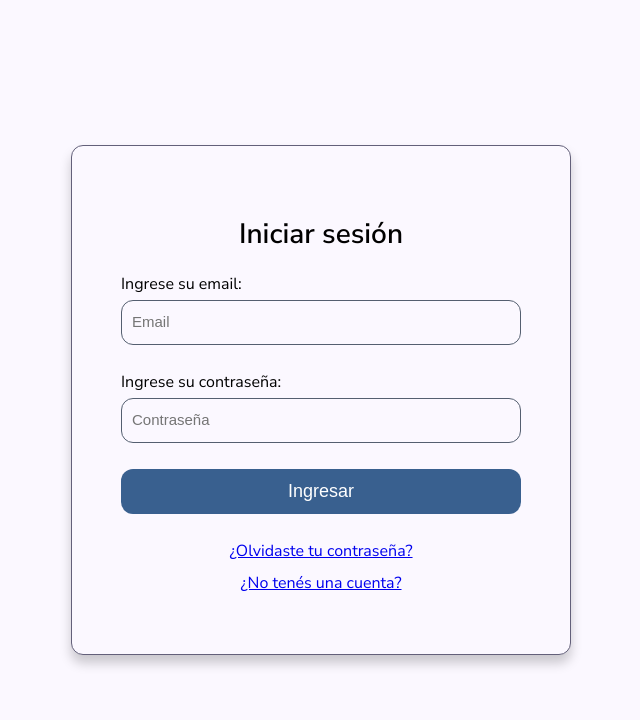
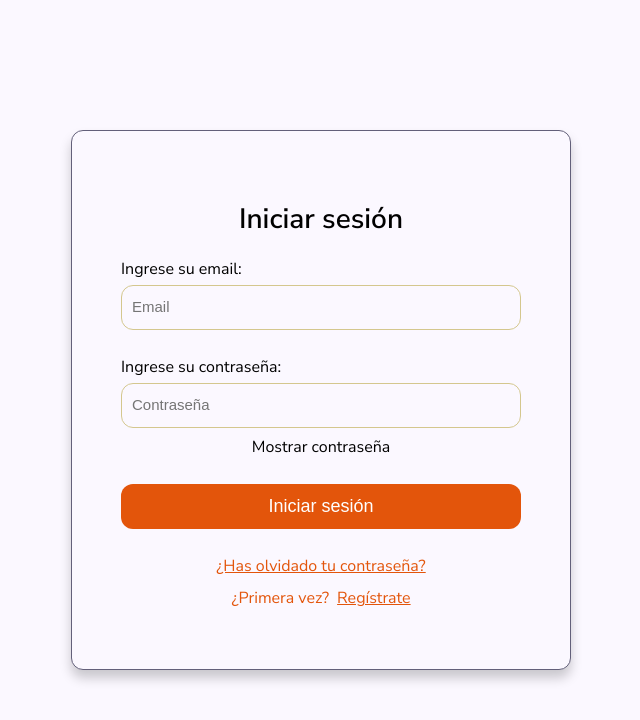
Before and after one commit to 2piradrian/seminario-client, a React (Vite) app: page /login in a window 1280 px wide. Shown: the top 720 px of the page, without its empty margins (319-959 px from the left). Built offline with nearby package versions, Linux system fonts and the light colour scheme.

Commit message:
modified: loginform
modified colors and inputLabels

```diff
--- a/src/ui/components/atoms/input-label/input-label.tsx
+++ b/src/ui/components/atoms/input-label/input-label.tsx
@@ -3,7 +3,7 @@ import style from "./style.module.css"
 
 type Props = {
     id: string;
-    type: "text" | "number";
+    type: "text" | "number" | "password";
     placeholder: string;
     required: boolean;
     label?: string;
--- a/src/ui/components/atoms/large-title/style.module.css
+++ b/src/ui/components/atoms/large-title/style.module.css
@@ -1,5 +1,5 @@
 .container{
-    font-size: 3rem;
+    font-size: 40px;
     font-weight: bold;
     font-family: Arial, Verdana, sans-serif;
     line-height: 1.1;
--- a/src/ui/components/molecules/login-form/login-form.tsx
+++ b/src/ui/components/molecules/login-form/login-form.tsx
@@ -6,9 +6,11 @@ import style from "./style.module.css";
 
 type Props = {
     onSubmit: () => void;
+    showPassword: boolean;
+    onClickShowPassword: () => void;
 }
 
-export default function LoginForm({ onSubmit }: Props) {
+export default function LoginForm({ onSubmit, showPassword, onClickShowPassword }: Props) {
     return (
         <form onSubmit={onSubmit} className={style.container}>
             <MediumTitle text="Iniciar sesión"/>
@@ -16,15 +18,19 @@ export default function LoginForm({ onSubmit }: Props) {
                 <InputLabel id="email" placeholder="Email" required type="text" label="Ingrese su email:"/>
             </div>
             <div className={style.inputDelimiter}>
-                <InputLabel id="password" placeholder="Contraseña" required type="text" label="Ingrese su contraseña:"/>
+                <InputLabel id="password" placeholder="Contraseña" required type="password" label="Ingrese su contraseña:"/>
+                <p>{showPassword ? "Ocultar contraseña" : "Mostrar contraseña"}</p>
             </div>
             <div className={style.inputDelimiter}>
-                <MainButton onClick={() => {}} text="Ingresar" type="submit"/>
+                <MainButton onClick={() => {}} text="Iniciar sesión" type="submit"/>
             </div>
-            <Link to="/reset-password" aria-label="Recuperar contraseña">¿Olvidaste tu contraseña?</Link>
-            <Link to="/register" aria-label="Crear una cuenta">¿No tenés una cuenta?</Link>
+            <Link to="/reset-password" aria-label="Recuperar contraseña">¿Has olvidado tu contraseña?</Link>
+            <div className={style.registerText}>
+                <p>¿Primera vez?</p>
+                <Link to="/register" aria-label="Crear una cuenta">Regístrate</Link>
+            </div>
+
         </form>
     )
 
-
 }
--- a/src/ui/components/molecules/login-form/style.module.css
+++ b/src/ui/components/molecules/login-form/style.module.css
@@ -20,4 +20,16 @@
     align-items: center;
     gap: 8px;
     margin-bottom: 16px;
+    flex-direction: column;
+    justify-content: flex-start;
 }
+
+.registerText {
+    display: flex;
+    flex-direction: row;
+    gap: 8px;
+}
+
+.registerText > p, a {
+    color: var(--primary);
+}
--- a/src/ui/styles/var.css
+++ b/src/ui/styles/var.css
@@ -1,9 +1,9 @@
 :root {
 
-	--primary: #39608f;
+	--primary:#E3550B;
  	--on-primary: #ffffff;
 
-	--secondary: #545f70;
+	--secondary: #D4C78E;
 	--on-secondary: #ffffff;
 
 	--tertiary: #6c5677 ;
```
